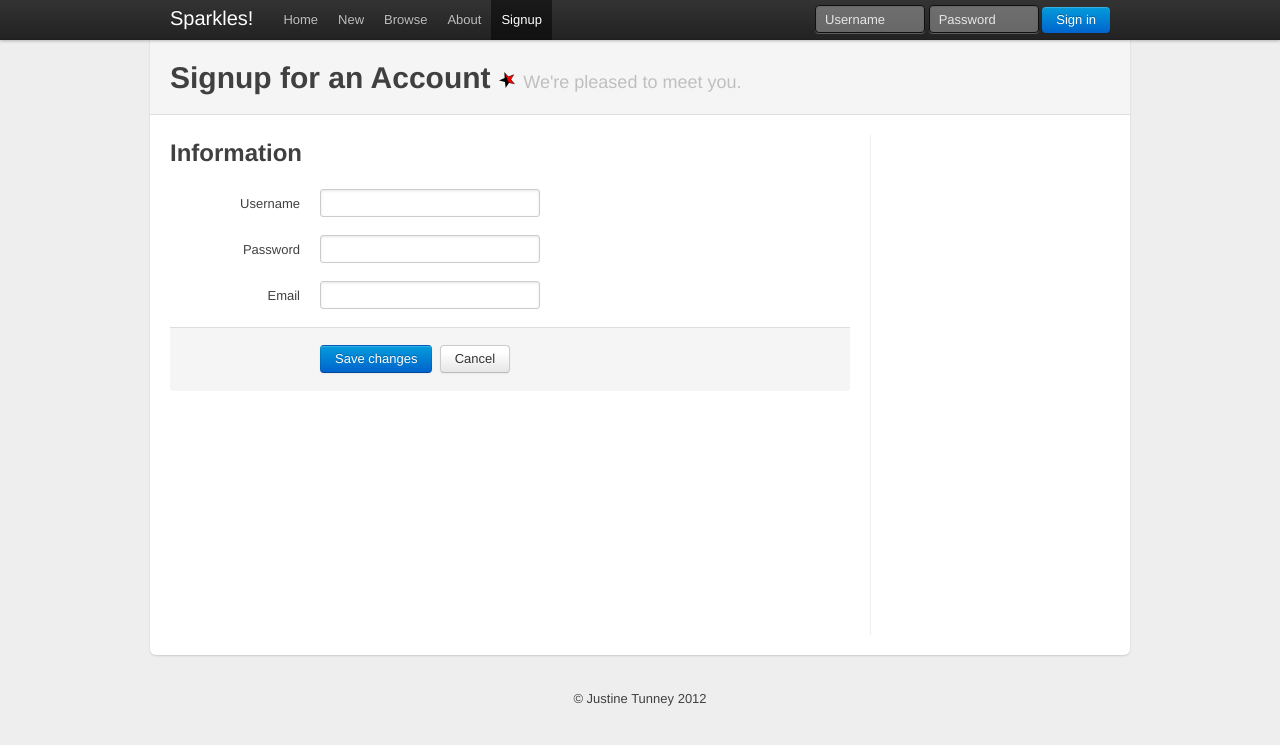
After one commit to jart/sparkles, a Django app: template sparkles/templates/sparkles/signup.html in a window 1280 px wide. The commit adds this page. Shown: the top 745 px of the page. Run offline with Django 3.2, Linux system fonts and the light colour scheme; the template is opened without the code that fills it, so the values that code supplies are empty, except form fields; tables that the repository leaves empty hold one stand-in row (values such as "Sample post"); form fields are guessed from the names that the template uses; style sheets or scripts are compiled from the project's sources; some libraries are stand-ins or nearby versions.

Commit message:
do some work

```diff
--- /dev/null
+++ b/sparkles/static/sparkles/css/sparkles.less
@@ -0,0 +1,39 @@
+@import "../../bootstrap/lib/bootstrap.less";
+
+.conapp {
+  .container > footer p { text-align: center; }
+
+  /* The white background content wrapper */
+  .content {
+    background-color: #fff;
+    padding: 20px;
+    margin: 0 -20px; /* negative indent the amount of the padding to maintain the grid system */
+    -webkit-border-radius: 0 0 6px 6px;
+       -moz-border-radius: 0 0 6px 6px;
+            border-radius: 0 0 6px 6px;
+    -webkit-box-shadow: 0 1px 2px rgba(0,0,0,.15);
+       -moz-box-shadow: 0 1px 2px rgba(0,0,0,.15);
+            box-shadow: 0 1px 2px rgba(0,0,0,.15);
+  }
+
+  /* Page header tweaks */
+  .page-header {
+    background-color: #f5f5f5;
+    padding: 20px 20px 10px;
+    margin: -20px -20px 20px;
+  }
+
+  .content .span12,
+  .content .span4 { min-height: 500px; }
+  .content .span12 { width: 680px; margin-right: 20px; }
+
+  /* Give a quick and non-cross-browser friendly divider */
+  .content .span4 {
+    margin-left: 0;
+    padding-left: 19px;
+    border-left: 1px solid #eee;
+  }
+  .topbar .btn {
+    border: 0;
+  }
+}
--- a/sparkles/templates/sparkles/base.html
+++ b/sparkles/templates/sparkles/base.html
@@ -2,43 +2,118 @@
 <html>
 <head>
   <meta charset="utf-8" />
-  <title>{% block title %}sparkles{% endblock title %}</title>
+  <title>{% block title %}Sparkles!{% endblock title %}</title>
   <meta http-equiv="X-UA-Compatible" content="IE=edge,chrome=1" />
   <link rel="shortcut icon" href="{{ STATIC_URL }}sparkles/img/favicon.png" />
   <meta name="description" content="{% block description %}sparkles{% endblock description %}" />
   <link rel="canonical" href="{% block canonical %}{{ request.path }}{% endblock canonical %}" />
-  <link rel="stylesheet" href="{{ STATIC_URL }}sparkles/css/sparkles{% if not debug %}.min{% endif %}.css?v=2" type="text/css" media="all" />
-  <script src="{{ STATIC_URL }}js/modernizr{% if not debug %}.min{% endif %}.js"></script>
+  <link rel="stylesheet" type="text/css" href="{{ STATIC_URL }}bootstrap/bootstrap{% if not debug %}.min{% endif %}.css">
+  {% if debug %}
+    <script src="{{ STATIC_URL }}js/less.min.js"></script>
+    <link rel="stylesheet" href="{{ STATIC_URL }}sparkles/css/sparkles.less" type="text/css" media="all" />
+  {% else %}
+    <link rel="stylesheet" href="{{ STATIC_URL }}sparkles/css/sparkles.min.css" type="text/css" media="all" />
+  {% endif %}
+  <style>
+    html, body { background-color: #eee; }
+    body { padding-top: 40px; }
+    .container > footer p { text-align: center; }
+    a.btn { color: #404040; text-shadow: none; }
+
+    /* The white background content wrapper */
+    .content {
+      background-color: #fff;
+      padding: 20px;
+      margin: 0 -20px; /* negative indent the amount of the padding to maintain the grid system */
+      -webkit-border-radius: 0 0 6px 6px;
+         -moz-border-radius: 0 0 6px 6px;
+              border-radius: 0 0 6px 6px;
+      -webkit-box-shadow: 0 1px 2px rgba(0,0,0,.15);
+         -moz-box-shadow: 0 1px 2px rgba(0,0,0,.15);
+              box-shadow: 0 1px 2px rgba(0,0,0,.15);
+    }
+
+    /* Page header tweaks */
+    .page-header {
+      background-color: #f5f5f5;
+      padding: 20px 20px 10px;
+      margin: -20px -20px 20px;
+    }
+
+    .content .span12,
+    .content .span4 { min-height: 500px; }
+    .content .span12 { width: 680px; margin-right: 20px; }
+
+    /* Give a quick and non-cross-browser friendly divider */
+    .content .span4 {
+      margin-left: 0;
+      padding-left: 19px;
+      border-left: 1px solid #eee;
+    }
+    .topbar .btn {
+      border: 0;
+    }
+  </style>
   {% block extra_head %}
   {% endblock extra_head %}
 </head>
-<body class="{% block body_class %}{% endblock %}">
+<body class="conapp {% block body_class %}{% endblock %}">
   {% block body %}
-    <div id="header-container">
-      {% block header %}
-        <header class="wrapper clearfix">
-          <h1 id="title">h1#sparkles</h1>
-          <nav>
-            <ul>
-              <li><a href="#">nav ul li a</a></li>
-              <li><a href="#">nav ul li a</a></li>
-              <li><a href="#">nav ul li a</a></li>
+
+    <nav class="topbar">
+      <div class="fill">
+        <div class="container">
+          <a class="brand" href="/">Sparkles!</a>
+          <ul class="nav">
+            <li class="{% block nav_home_class %}{% endblock %}"><a href="/">Home</a></li>
+            <li class="{% block nav_new_class %}{% endblock %}"><a href="/new/">New</a></li>
+            <li class="{% block nav_browse_class %}{% endblock %}"><a href="/browse/">Browse</a></li>
+            <li class="{% block nav_about_class %}{% endblock %}"><a href="/about/">About</a></li>
+            {% if not user.is_authenticated %}
+              <li class="{% block nav_signup_class %}{% endblock %}"><a href="/signup/">Signup</a></li>
+            {% endif %}
           </ul>
+          {% if not user.is_authenticated %}
+            <form action="" class="pull-right">
+              <input class="input-small" type="text" placeholder="Username">
+              <input class="input-small" type="password" placeholder="Password">
+              <button class="btn primary" type="submit">Sign in</button>
+            </form>
+          {% else %}
+            <span>Welcome {{ user.username }}</span>
+          {% endif %}
+        </div>
+      </div>
     </nav>
-        </header>
-      {% endblock header %}
-    </div>
-    <div id="main-container">
+
+    <div class="container">
+
+      <div class="content">
+        <header class="page-header">{% block page_header %}
+          <h1>
+            {% block page_title %}Sparkles{% endblock %}
+            <img src="{{ STATIC_URL }}sparkles/img/favicon.png" width="16" height="16" />
+            <small>{% block page_subtitle %}Build Consensus &amp; Make Decisions{% endblock %}</small>
+          </h1>
+        {% endblock page_header %}</header>
+        <div class="row">
+          <div class="span12">
             {% block content %}
             {% endblock content %}
           </div>
-    <div id="footer-container">
-      {% block footer %}
-        <footer class="wrapper">
-          <h3>footer</h3>
+          <div class="span4">
+            {% block sidebar %}
+            {% endblock sidebar %}
+          </div>
+        </div>
+      </div>
+
+      <footer>
+        <p>&copy; Justine Tunney 2012</p>
       </footer>
-      {% endblock footer %}
-    </div>
+
+    </div> <!-- /container -->
+
   {% endblock body %}
   {% block scripts %}
     <script src="{{ STATIC_URL }}js/jquery{% if not debug %}.min{% endif %}.js"></script>
--- /dev/null
+++ b/sparkles/templates/sparkles/signup.html
@@ -0,0 +1,52 @@
+{% extends "sparkles/base.html" %}
+{% block title %}Signup for an Account{% endblock %}
+{% block page_title %}Signup for an Account{% endblock %}
+{% block page_subtitle %}We're pleased to meet you.{% endblock %}
+{% block body_class %}index{% endblock %}
+{% block nav_signup_class %}active{% endblock %}
+
+{% block content %}
+  {% for error in form.non_field_errors %}
+    <div class="alert-message error">{{ error }}</div>
+  {% endfor %}
+  {% for field in form %}
+    {% for error in field.errors %}
+      <div class="alert-message error">{{ error }}</div>
+    {% endfor %}
+  {% endfor %}
+  <h2>Information</h2>
+  <form action="." method="post">{% csrf_token %}
+    <fieldset>
+      <div class="clearfix {% if form.username.errors %}error{% endif %}">
+        {{ form.username.label_tag }}
+        <div class="input">
+          {{ form.username }}
+          <span class="help-block">{{ form.username.help_text }}</span>
+        </div>
+      </div><!-- /clearfix -->
+      <div class="clearfix {% if form.password.errors %}error{% endif %}">
+        {{ form.password.label_tag }}
+        <div class="input">
+          {{ form.password }}
+          <span class="help-block">{{ form.password.help_text }}</span>
+        </div>
+      </div><!-- /clearfix -->
+      <div class="clearfix {% if form.email.errors %}error{% endif %}">
+        {{ form.email.label_tag }}
+        <div class="input">
+          {{ form.email }}
+          <span class="help-block">{{ form.email.help_text }}</span>
+        </div>
+      </div><!-- /clearfix -->
+      <div class="actions">
+        <input type="submit" class="btn primary" value="Save changes">&nbsp;
+        <button type="reset" class="btn">Cancel</button>
+      </div>
+    </fieldset>
+  </form>
+{% endblock content %}
+
+{% block js_init %}{{ block.super }}
+  $("#id_username").focus();
+  $("form .error input").first().focus();
+{% endblock js_init %}
--- a/sparkles/urls.py
+++ b/sparkles/urls.py
@@ -17,6 +17,7 @@ adminsite = AdminSite(name="sparkles_admin")
 
 urlpatterns = patterns("",
     url(r"^$", "sparkles.views.index", name="index"),
+    url(r"^signup/$", "sparkles.views.signup", name="signup"),
     # url(r"^article/(?P<slug>[-_\d\w]+)/$", "sparkles.views.article", name="article"),
     url(r"^error/$", "sparkles.views.error", name="error"),
     url(r"^admin/", include(adminsite.urls)),
```
Also changed, not shown: sparkles/static/sparkles/css/sparkles.css (deleted, +0 -262 lines), sparkles/templates/sparkles/index.html (+1 -10 lines), sparkles/views.py (+46 -0 lines), sparkles/static/sparkles/js/sparkles.js (added). Lines whose indentation alone changed are shown as unchanged.
